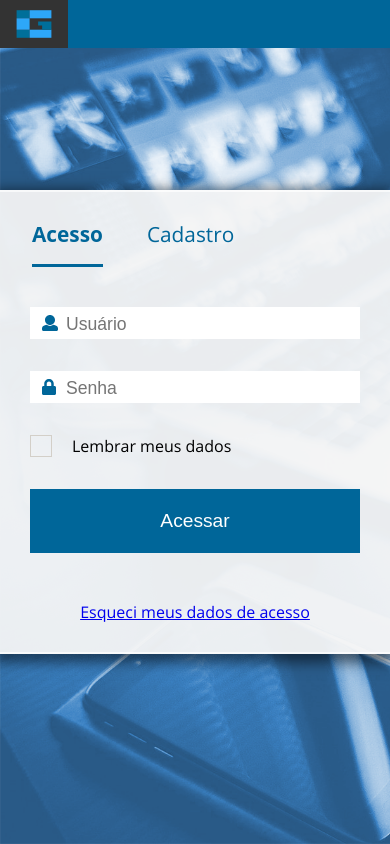
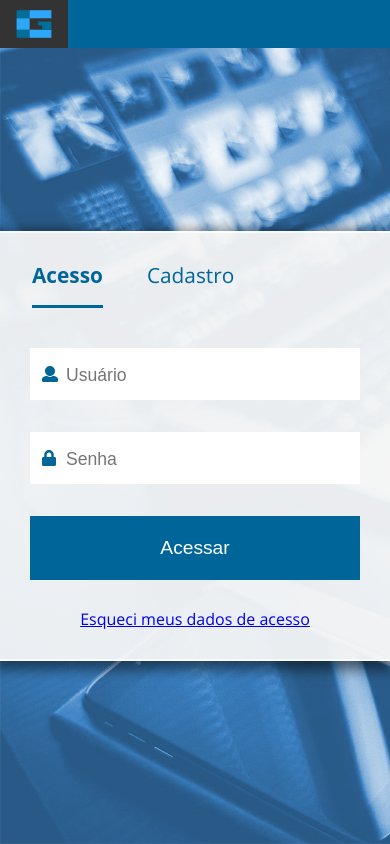
Before and after one commit to Johnmelo/GTI-Manager-System, a PHP site: page /App/View/indexcontroller/index.phtml in a window 390 px wide. Run offline with PHP 8.4, Linux system fonts and the light colour scheme; some web fonts are replaced.

Commit message:
Improve login page
Improves content vertical centering by using box-sizing border-box on content-area;
Increases inputs height on mobile layout;
Hides the checkbox on the login form for remembering credentials;
Replaces vanilla js code on login-page-form.js for jQuery code;
Adds theme-color meta tag;
No more squeezing the register-form or enlarging the login-form just for the sake of same wrapper height;
Prevent chrome from filling inputs background with yellow when autocompleting and Firefox making de font color lighter when on gnome dark themes;
Alters selection color in the inputs;

```diff
--- a/App/View/css/login-page-style.css
+++ b/App/View/css/login-page-style.css
@@ -9,6 +9,8 @@
     width: 100%;
     height: 100%;
     min-height: 600px;
+    padding-top: 48px;
+    box-sizing: border-box;
     display: flex;
     align-items: center;
     justify-content: center;
@@ -19,13 +21,18 @@
 
 #content-wrapper {
     width: 100%;
-    height: 460px;
     position: absolute;
     border-top: 2px solid rgba(255, 255, 255, 0.7);
     border-bottom: 2px solid rgba(255, 255, 255, 0.7);
     box-shadow: 0px 4px 12px 5px rgba(0, 0, 0, 0.5);
     background-color: rgba(245, 245, 245, 0.95);
     overflow: hidden;
+}
+#content-wrapper.login-form-view {
+    min-height: 426px;
+}
+#content-wrapper.register-form-view {
+    min-height: 520px;
 }
 
 
@@ -118,7 +125,7 @@
 /* INPUTS NO GERAL */
 
 .form-input {
-    margin-bottom: 20px;
+    margin-bottom: 10px;
     width: 100%;
     border: 0;
     position: relative;
@@ -172,9 +179,26 @@
 #login-form .form-input > input[type="text"], #login-form .form-input > input[type="password"] {
     padding-top: 4px;
     padding-left: 36px;
-    height: 32px;
+    height: 52px;
     font-size: 1.1em;
     border: 0;
+
+    /* To override chrome pale yellow fill when autocompleting the form */
+    -webkit-box-shadow: 0 0 0px 50px #FFF inset;
+    background-clip: content-box;
+    color: #000 !important; /* Firefox dark theme */
+}
+
+/* Separated rules because Firefox fails with "::selection" and drops the rule */
+#login-form .form-input > input[type="text"]::selection,
+#login-form .form-input > input[type="password"]::selection {
+    background: #006699 !important;
+    color: #FFF !important;
+}
+#login-form .form-input > input[type="text"]::-moz-selection,
+#login-form .form-input > input[type="password"]::-moz-selection {
+    background: #006699 !important;
+    color: #FFF !important;
 }
 
 
--- a/App/View/css/header-style.css
+++ b/App/View/css/top-nav-style.css
@@ -1,8 +1,5 @@
 /* BARRA DE NAVEGAÇÃO */
 
-header#nav-menu-push {
-    margin-bottom: 48px;
-}
 header#top-menu {
     width: 100%;
     height: auto;
@@ -206,9 +203,6 @@
 /* Tablet portrait up */
 @media (min-width: 600px) {
 
-    header#nav-menu-push {
-        margin-bottom: 64px;
-    }
     header#top-menu {
         max-height: 64px;
     }
@@ -230,9 +224,6 @@
 /* Tablet landscape up */
 @media (min-width: 900px) {
 
-    header#nav-menu-push {
-        display: none;
-    }
     header#top-menu {
         height: 64px;
         max-height: 64px;
--- a/App/View/indexcontroller/index.phtml
+++ b/App/View/indexcontroller/index.phtml
@@ -5,7 +5,7 @@
 <link rel="stylesheet" href="../App/View/css/base-style.css">
 
 <!-- Estilo da barra de navegação no topo -->
-<link rel="stylesheet" href="../App/View/css/header-style.css">
+<link rel="stylesheet" href="../App/View/css/top-nav-style.css">
 
 <!-- Estilo específico da página de login -->
 <link rel="stylesheet" href="../App/View/css/login-page-style.css">
@@ -16,6 +16,9 @@
 
 <!-- iCheck -->
 <link rel="stylesheet" href="../App/View/icheck/skins/square/blue.css">
+
+<!-- Google Chrome Mobile App Color -->
+<meta name="theme-color" content="#006699">
 </head>
 
 <body>
@@ -58,7 +61,7 @@
 <!-- ÁREA DO CONTEÚDO -->
 <div id="content-area">
 
-    <div id="content-wrapper">
+    <div id="content-wrapper" class="login-form-view">
 
         <!-- ÁREA DOS FORMULÁRIOS -->
         <div id="content-form-wrapper">
@@ -88,10 +91,10 @@
                         <input type="password" name="password" id="password" placeholder="Senha" tabindex="4">
                     </div>
 
-                    <div class="form-input">
+                    <!-- <div class="form-input">
                         <input type="checkbox" name="remember" id="remember" value="save_cred" tabindex="5">
                         <label for="remember"><span class="no-user-select">Lembrar meus dados</span></label>
-                    </div>
+                    </div> -->
 
                     <div class="form-input">
                         <input type="hidden" name="login_accept" value="login_accept"/>
```
Also changed, not shown: other parts of App/View/css/login-page-style.css (+35 -6 lines), App/View/js/login-page-form.js (+12 -18 lines).
